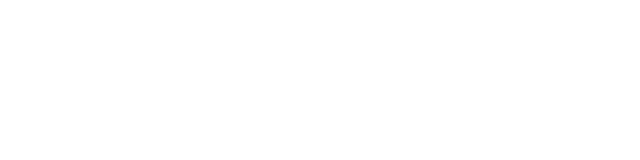
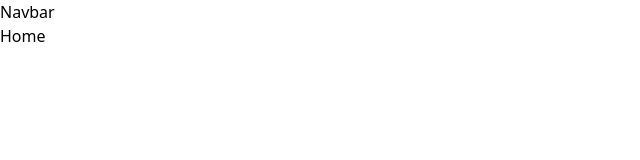
Before and after one commit to ATM-Sakayet-Hossain/Saynex-New, a React (Vite) app: page / in a window 1280 px wide. Before the commit this address had no page. Shown: the top 160 px of the page, without its empty margins (0-640 px from the left). Built offline with nearby package versions, Linux system fonts and the light colour scheme.

Commit message:
login page

```diff
--- a/src/App.jsx
+++ b/src/App.jsx
@@ -2,6 +2,8 @@ import { BrowserRouter, Route, Routes } from "react-router";
 import "./App.css";
 import Login from "./pages/Login";
 import Signup from "./pages/Signup";
+import Layout from "./components/layout/Index";
+import Home from "./pages/Home";
 
 function App() {
   return (
@@ -9,6 +11,9 @@ function App() {
     <Routes>
       <Route path="/login" element={<Login />} />
       <Route path="/signup" element={<Signup />} />
+      <Route path="/" element={<Layout/>}>
+      <Route index element={<Home/>} />
+      </Route>
     </Routes>
     </BrowserRouter>
   );
--- a/src/components/layout/Index.jsx
+++ b/src/components/layout/Index.jsx
@@ -0,0 +1,14 @@
+import React from 'react'
+import Navbar from './Navbar'
+import { Outlet } from 'react-router'
+
+const Layout = () => {
+  return (
+    <>
+    <Navbar />
+    <Outlet />
+    </>
+  )
+}
+
+export default Layout
--- /dev/null
+++ b/src/components/layout/Navbar.jsx
@@ -0,0 +1,9 @@
+import React from 'react'
+
+const Navbar = () => {
+  return (
+    <div>Navbar</div>
+  )
+}
+
+export default Navbar
--- /dev/null
+++ b/src/pages/Home.jsx
@@ -0,0 +1,9 @@
+import React from 'react'
+
+const Home = () => {
+  return (
+    <div>Home</div>
+  )
+}
+
+export default Home
--- a/src/pages/Signup.jsx
+++ b/src/pages/Signup.jsx
@@ -40,9 +40,7 @@ const Signup = () => {
                 email: auth.currentUser.email,
                 profile_picture: auth.currentUser.photoURL,
               });
-              toast.success(
-                "Profile updated successfully! Please verify your email address."
-              );
+              toast.success("Profile updated successfully! Please verify your email address.");
               setTimeout(() => {
                 Navigate ("/login")
               }, 1000);
```
Also changed, not shown: src/components/Btn.jsx (added).
